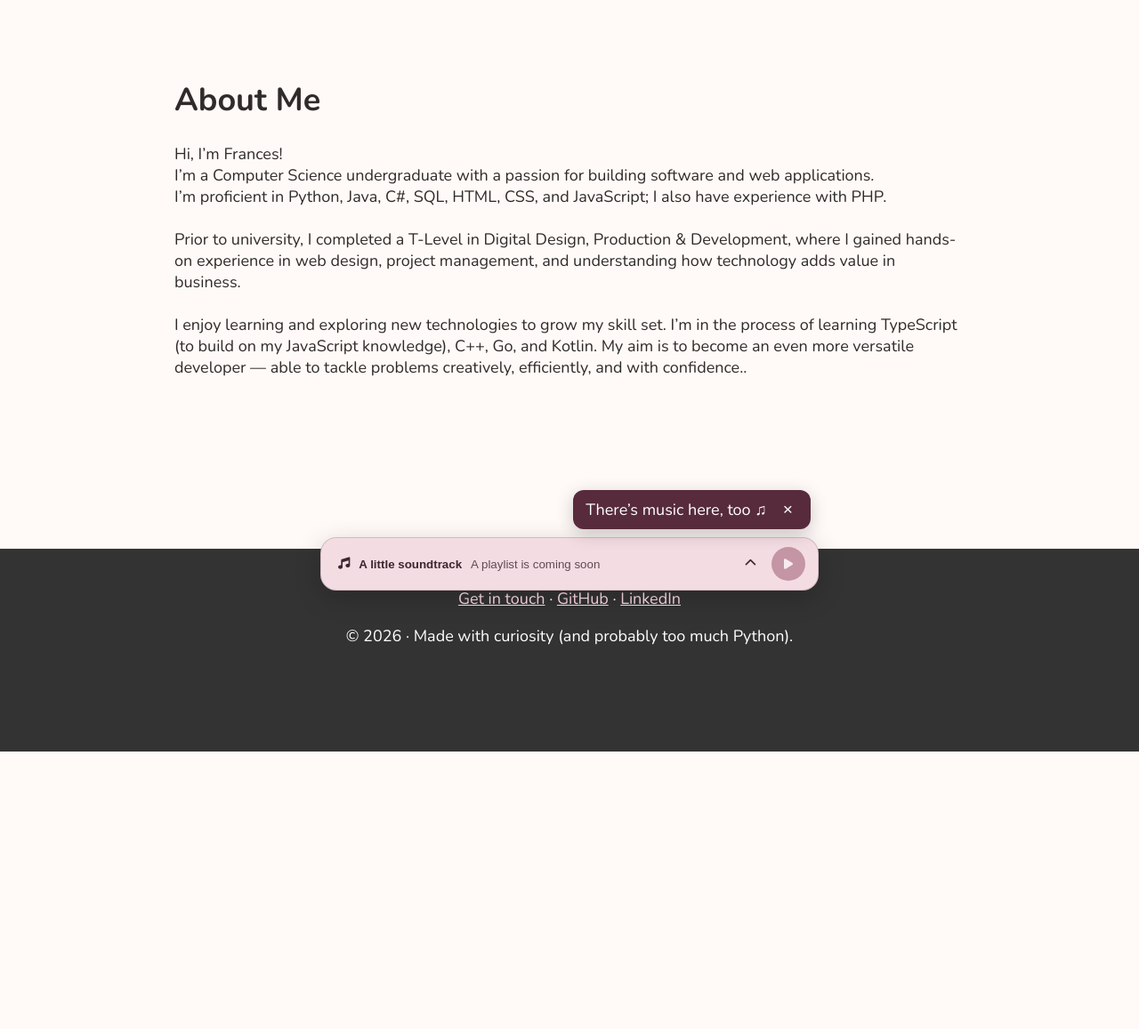
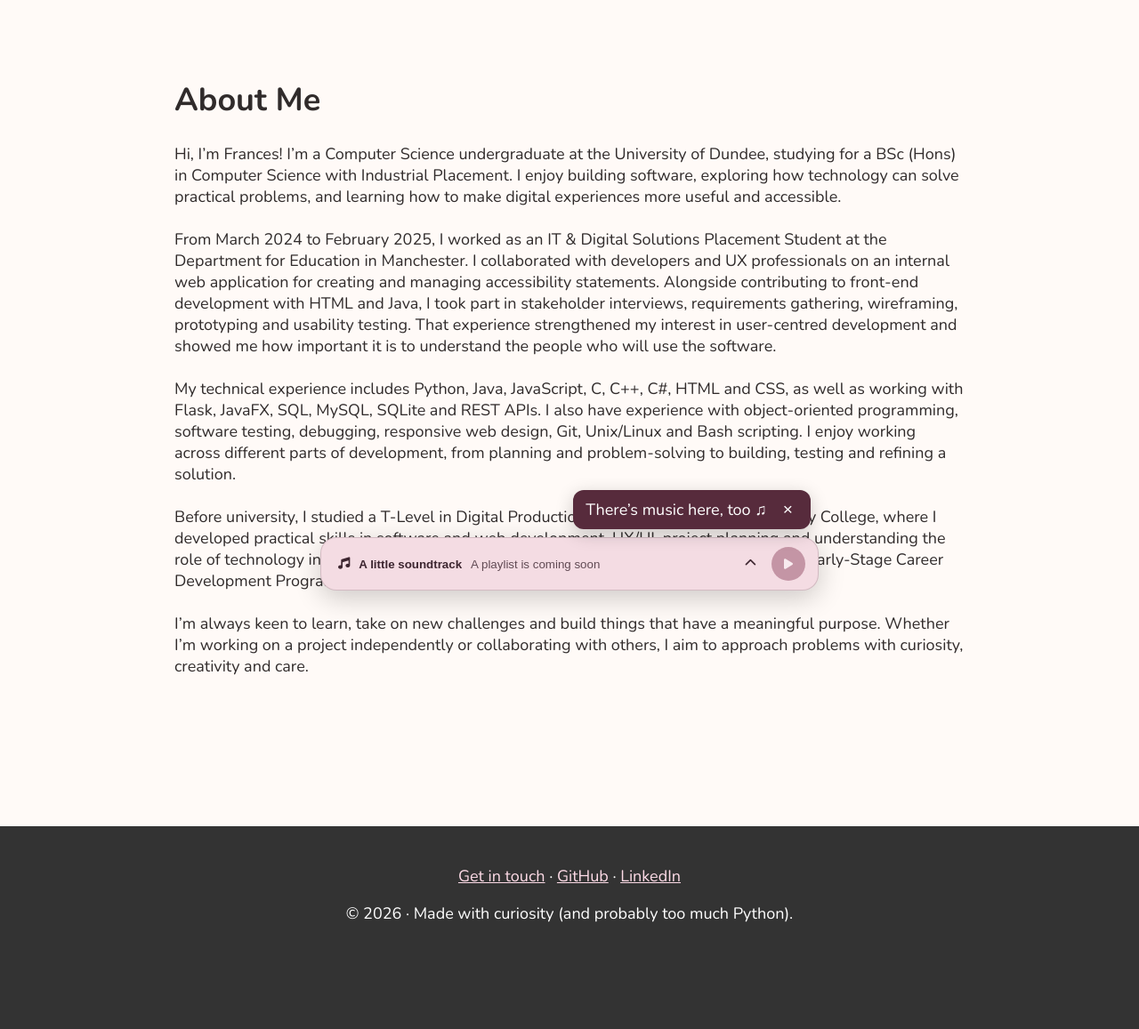
Before and after one commit to Frances06/Repertoire, a Flask app: page /about in a window 1280 px wide. Shown: the part 122-1279 px from the top of the page at 89% size. Before the commit the page ends 967 px from the top, so only its background shows below. Run offline with Flask 3, Linux system fonts and the light colour scheme; data that the repository does not hold is empty; some web fonts are replaced.

Commit message:
Update About Me to reflect current CV

```diff
--- a/templates/about.html
+++ b/templates/about.html
@@ -9,14 +9,18 @@
 </head>
 <body>
     {% block content %}
-    <div  style="display: block; margin: 0 80px;">
+    <div style="display: block; margin: 0 80px;">
         <h1>About Me</h1>
         <p>
-            Hi, I&rsquo;m Frances!<br>I&rsquo;m a Computer Science undergraduate with a passion for building software and web applications.<br>
-            I&rsquo;m proficient in Python, Java, C#, SQL, HTML, CSS, and JavaScript; I also have experience with PHP.<br><br>
-            Prior to university, I completed a T-Level in Digital Design, Production & Development, where I gained hands-on experience in web design, project management, and understanding how technology adds value in business.<br><br>
+            Hi, I&rsquo;m Frances! I&rsquo;m a Computer Science undergraduate at the University of Dundee, studying for a BSc (Hons) in Computer Science with Industrial Placement. I enjoy building software, exploring how technology can solve practical problems, and learning how to make digital experiences more useful and accessible.<br><br>
 
-            I enjoy learning and exploring new technologies to grow my skill set. I&rsquo;m in the process of learning TypeScript (to build on my JavaScript knowledge), C++, Go, and Kotlin. My aim is to become an even more versatile developer — able to tackle problems creatively, efficiently, and with confidence..<br><br>
+            From March 2024 to February 2025, I worked as an IT &amp; Digital Solutions Placement Student at the Department for Education in Manchester. I collaborated with developers and UX professionals on an internal web application for creating and managing accessibility statements. Alongside contributing to front-end development with HTML and Java, I took part in stakeholder interviews, requirements gathering, wireframing, prototyping and usability testing. That experience strengthened my interest in user-centred development and showed me how important it is to understand the people who will use the software.<br><br>
+
+            My technical experience includes Python, Java, JavaScript, C, C++, C#, HTML and CSS, as well as working with Flask, JavaFX, SQL, MySQL, SQLite and REST APIs. I also have experience with object-oriented programming, software testing, debugging, responsive web design, Git, Unix/Linux and Bash scripting. I enjoy working across different parts of development, from planning and problem-solving to building, testing and refining a solution.<br><br>
+
+            Before university, I studied a T-Level in Digital Production, Design &amp; Development at Bury College, where I developed practical skills in software and web development, UX/UI, project planning and understanding the role of technology in business. I&rsquo;m also continuing to develop professionally through the Early-Stage Career Development Program at Blackforce.<br><br>
+
+            I&rsquo;m always keen to learn, take on new challenges and build things that have a meaningful purpose. Whether I&rsquo;m working on a project independently or collaborating with others, I aim to approach problems with curiosity, creativity and care.
         </p>
     </div>
     {% endblock %}
```
